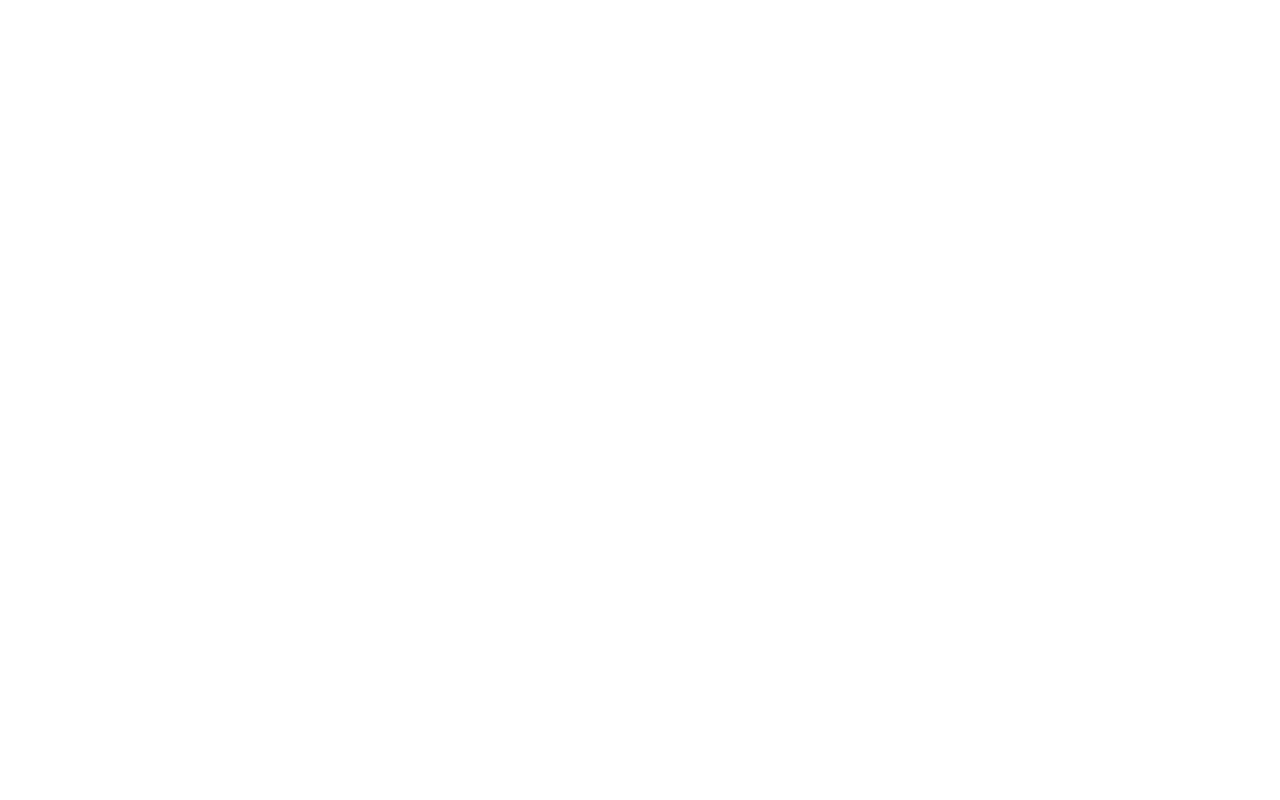
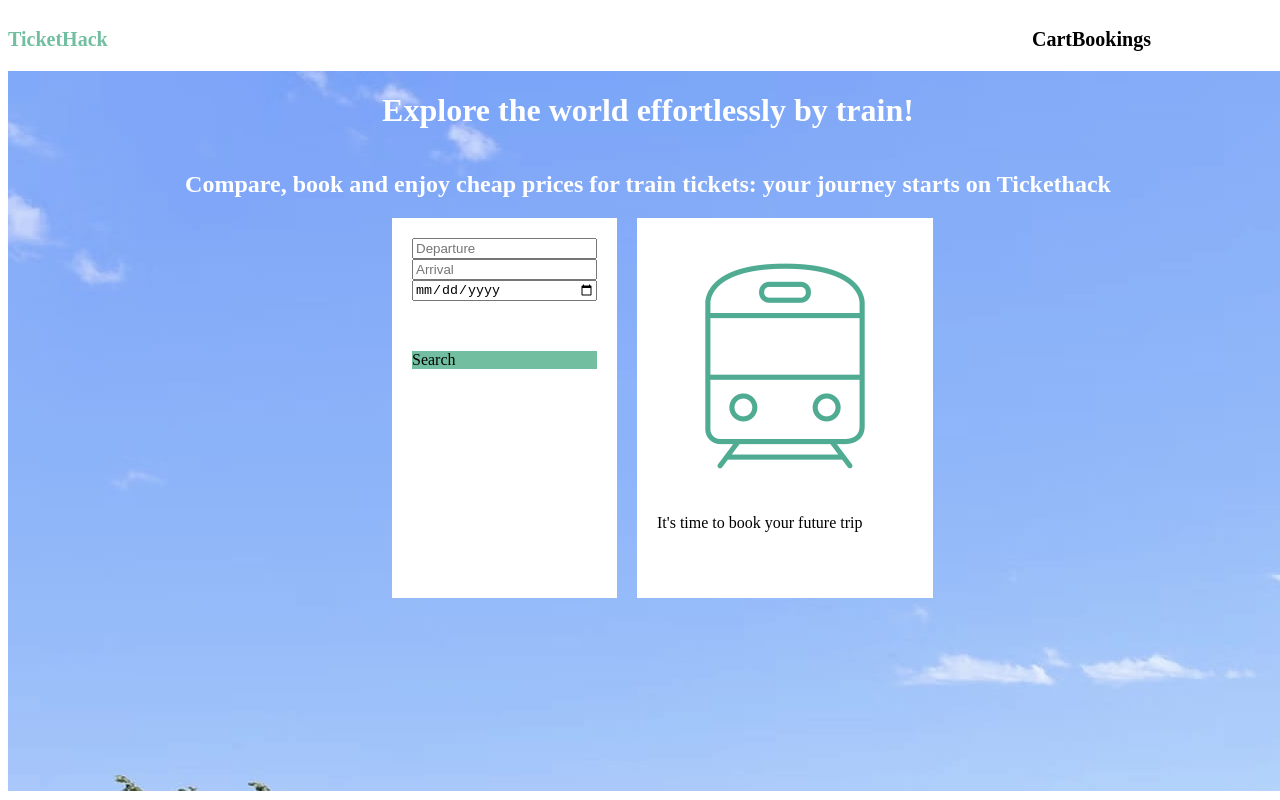
Before and after one commit to Myl-W/tickethack_frontend, a plain HTML site: page index.html in a window 1280 px wide. Drawn offline with Linux system fonts and the light colour scheme.

Commit message:
first commit of html css

```diff
--- a/index.html
+++ b/index.html
@@ -1,5 +1,7 @@
 <!DOCTYPE html>
-<html lang="en">
+
+<html lang="eng">
+
 <head>
     <meta charset="UTF-8">
     <meta name="viewport" content="width=device-width, initial-scale=1.0">
@@ -7,6 +9,38 @@
     <link rel="stylesheet" href="styles/style.css">
 </head>
 <body>
+    <header>
+        <p class="logo">TicketHack</p>
+        <div class="buttons_header">
+            <p class="button_Header_Cart">Cart</p>
+            <p class="button_Header_Cart">Bookings</p>
+        </div>
+    </header>
+
+    <div class="container">
+        <div class="center">
+            <h1>Explore the world effortlessly by train!</h1>
+            <h2>Compare, book and enjoy cheap prices for train tickets: your journey starts on Tickethack</h2>
+        </div>
+        <div class="search_and_train_container">
+
+            <div class="search_container">
+                <input type="text" placeholder="Departure">
+                <input type="text" placeholder="Arrival">
+                <input type="date" id="date_user">
+                <div class="search_button">Search</div>
+            </div>
+
+            <div class="train_container">
+                <img src="images/train.png" alt="">
+                <p>It's time to book your future trip</p>
+            </div>
+        </div>
+
+
+
+
+    </div>
     <script src="script.js"></script>
 </body>
 </html>
--- a/styles/style.css
+++ b/styles/style.css
@@ -0,0 +1,72 @@
+header{
+    display: flex;
+    flex-direction: row;
+}
+
+.logo{
+    width: 80vw;
+    color: #71bfa0;
+    font-size: 20px;
+    font-weight: bold;
+}
+
+.buttons_header{
+    display: flex;
+    flex-direction: row;
+    font-size: 20px;
+    font-weight: bold;
+}
+
+.center{
+    width: 100vw;
+    display: flex;
+    text-align: center;
+    flex-direction: column;
+    h1{
+        color: white
+    };
+    h2 {
+        color: white
+    };
+}
+
+.search_and_train_container{
+    flex-direction: row;
+    width: 40vw;
+    height: 20vh;
+    display: flex;
+    justify-content: space-between;
+    margin: 0 auto;
+}
+
+.row {
+
+}
+
+.container{
+    background-image: url('../images/background.jpg');
+    height: 90vh;
+    width: 100vw;
+}
+
+.search_container{
+    margin-right: 20px;
+    padding: 20px 20px 0px 20px;
+    width: 20vw;
+    height: 45vh;
+    display: flex;
+    flex-direction: column;
+    background-color: white;
+}
+
+.train_container{
+    padding: 20px 20px 0px 20px;
+    height: 45vh;
+    width: 20vw;
+    background-color: white;
+}
+
+.search_button{
+    margin-top: 50px;
+    background-color: #71bfa0;
+}
```
